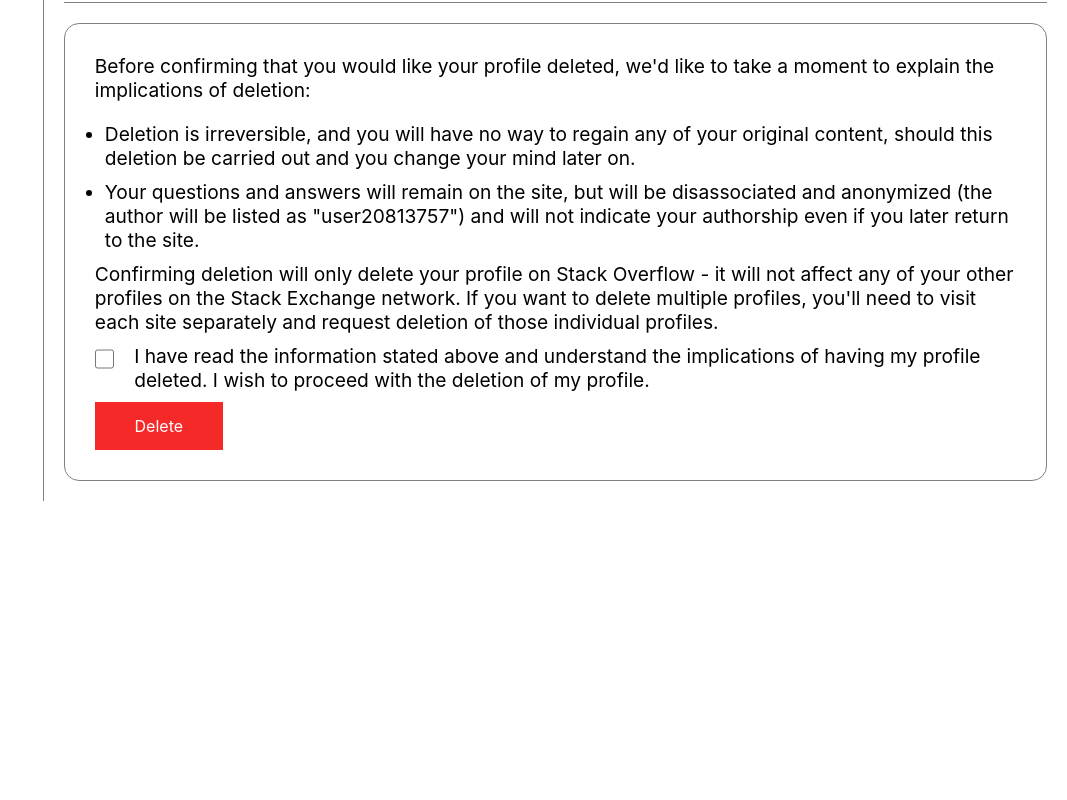
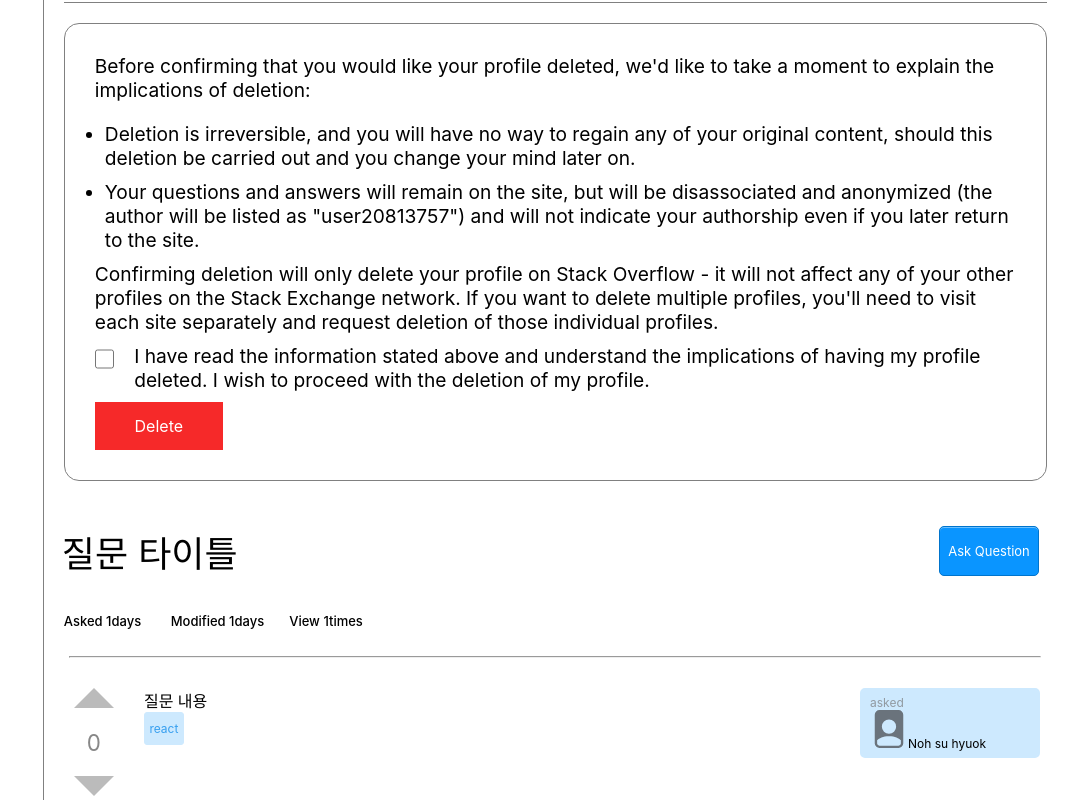
Before and after one commit to codestates-seb/seb41_pre_022, a React (Create React App) app in the folder client/: page /mypage in a window 1280 px wide. Shown: the part 1035-1835 px from the top of the page, without its empty margins (213-1280 px from the left). Before the commit the page ends 1536 px from the top, so only its background shows below. Built offline with nearby package versions, Linux system fonts and the light colour scheme.

Commit message:
Question 작업

```diff
--- a/client/package.json
+++ b/client/package.json
@@ -10,6 +10,7 @@
     "@fortawesome/free-regular-svg-icons": "^6.2.1",
     "@fortawesome/free-solid-svg-icons": "^6.2.1",
     "@fortawesome/react-fontawesome": "^0.2.0",
+    "@react-icons/all-files": "^4.1.0",
     "@testing-library/jest-dom": "^5.16.5",
     "@testing-library/react": "^13.4.0",
     "@testing-library/user-event": "^13.5.0",
--- a/client/src/App.js
+++ b/client/src/App.js
@@ -1,13 +1,14 @@
-import React, {useState, useEffect} from 'react';
-import {Routes, Route} from 'react-router-dom';
-import Header from './component/Header';
-import Main from './page/Main';
-import Login from './page/Login';
-import SignUp from './page/SignUp';
-import MyPage from './page/MyPage';
-import './App.css';
-import SideMenu from './component/SideMenu';
-import { useLocation } from 'react-router-dom';
+import React, { useState, useEffect } from "react";
+import { Routes, Route } from "react-router-dom";
+import Header from "./component/Header";
+import Main from "./page/Main";
+import Login from "./page/Login";
+import SignUp from "./page/SignUp";
+import MyPage from "./page/MyPage";
+import "./App.css";
+import SideMenu from "./component/SideMenu";
+import { useLocation } from "react-router-dom";
+import Question from "./page/Question";
 
 function App() {
   //현 주소에 대한 path를 반환합니다.
@@ -31,11 +32,14 @@ function App() {
       <Header></Header>
       <section className="main-container">
         {/* path가 login 이거나 signup일때 사이드바 숨기기 */}
-      {path !== '/login' && path !== '/signup'?
+        {path !== "/login" && path !== "/signup" ? (
           <section className="side-menu-section">
             <SideMenu path={path}></SideMenu>
-      </section> : <></>
-      }
+          </section>
+        ) : (
+          <></>
+        )}
+
         <section className="main-view-section">
           <Routes>
             <Route path="*" element={<Main />}></Route>
@@ -43,6 +47,7 @@ function App() {
             <Route path="/signup" element={<SignUp />}></Route>
             <Route path="/mypage" element={<MyPage />}></Route>
           </Routes>
+          <Question />
         </section>
       </section>
     </div>
--- a/client/src/page/Question.jsx
+++ b/client/src/page/Question.jsx
@@ -1,8 +1,214 @@
-import React from 'react'
+import React, { useEffect, useState } from 'react'
+import styled from 'styled-components'
+import { Dummy } from '../static/DummyDate/DummyDate'
+import { BsFilePersonFill } from "react-icons/bs";
+
+export const QuestionTitle = styled.div`
+  width: 100%;
+  height: 100px;
+
+  font-size: 36px;
+  align-items: center;
+  display: flex;
+  justify-content: space-between;
+
+  li{
+    margin-left: 18px;
+  }
+`
+export const AskButton = styled.button`
+  background-color: hsl(206, 100%, 52%);
+  color: #fff;
+  border:1px solid hsl(206, 100%, 40%);
+  width: 100px;
+  height: 50px;
+  margin-right: 28px;
+  border-radius: 5px;
+  box-shadow: inset 0 1px 0 0 hsl(0deg 0% 100% / 40%);
+  font-size: 13px;
+  cursor: pointer;
+  &:hover {
+    background-color: hsl(209, 100%, 37.5%);
+  }
+`
+export const QuestionBody = styled.div`
+  width: 100%;
+  height: 40px;
+  display: flex;
+  align-items: center;
+
+span {
+  margin-left: 15px;
+  padding: 5px;
+  justify-content: center;
+  align-items: center;
+  font-size: 13px;
+  font-weight: 500;
+
+}
+`
+const HrLine = styled.hr`
+  width: 95%;
+  height: 1px;
+  background-color: black;
+  margin-top: 15px;
+  margin-left : auto;
+  margin-right : auto;
+`
+const Menu = styled.div`
+  width: 50px;
+  height: 100%;
+  margin-left: 30px;
+
+`
+const QuestionBar = styled.div`
+  display: flex;
+
+`
+const MenuButton = styled.button`
+  border: 0;
+  background: none;
+  font-size: 2rem;
+  color: #888;
+  text-align: center;
+  padding: 0;
+  cursor: pointer;
+`
+const MenuItem = styled.div`
+  text-align: center;
+  width: 40px;
+  padding: 5px 0 7px;
+  font-size: 1.4rem;
+  line-height: 1.4rem;
+  color: #888;
+ margin-top: 15px;
+ margin-bottom: 15px;
+
+`
+const DownButton = styled.div`
+  width: 0;
+  height: 0;
+  border-left: 20px solid transparent;
+  border-right: 20px solid transparent;
+  border-top: 20px solid #bbb;
+
+
+`
+const UpButton = styled.div`
+  width: 0;
+  height: 0;
+  border-left: 20px solid transparent;
+  border-right: 20px solid transparent;
+  border-bottom: 20px solid #bbb;
+  margin-top: 30px;
+`
+const LanguageButton = styled.button`
+  width: 40px;
+  height: 33px;
+  background-color: hsl(206, 96%, 90%);
+  border: 1px solid hsl(206, 96%, 90%);
+  border-radius: 3px;
+  font-size: 12px;
+  color:hsl(206, 85%, 57.5%);
+  cursor: pointer;
+  &:hover {
+    background-color: hsl(206, 93%, 83.5%);
+  }
+`
+const QuestionDiv = styled.div`
+  margin: 30px 0 0 25px;
+  width: 100%;
+  height: 100%;
+
+  .liName {
+    width:180px;
+    height: 70px;
+    border-radius: 5px;
+    background-color: hsl(206, 96%, 90%);
+    border: 2px solid hsl(206, 96%, 90%);
+    float: right;
+
+    margin-right: 27px;
+    display: flex;
+
+
+    span {
+      font-size: 12px;
+      margin-top: 5px;
+      margin-left: 8px;
+
+      color: hsl(210, 8%, 60%);
+      align-items:center ;
+
+    }
+    a{
+      text-align: center;
+    }
+}
+`
 
 function Question() {
+  const [upDown, setUpDown] = useState(0)
+
+  // useEffect (() => {
+  //   QuestionDate()
+  // },[] )
+
+  // const QuestionDate = () => {
+  //   let now = new Date();
+  //   let nowMonth = now.getMonth();
+  //   let nowDate = now.getDate()
+  //   let Date = `${nowMonth ,nowDate}`
+
+  // }
+
   return (
-    <div>Question</div>
+    <div>
+      <div>
+        <QuestionTitle>
+          <ul>
+            {Dummy.data.map((data) => (
+              <li key={data.id}>{data.title}</li>
+            ))}
+          </ul>
+        <AskButton>Ask Question</AskButton>
+        </QuestionTitle>
+      </div>
+      <div>
+        <QuestionBody>
+        <span>Asked {`1days`}</span>&nbsp;
+        <span>Modified {'1days'}</span>
+        <span>View {'1times'}</span>
+        </QuestionBody>
+      </div>
+      <HrLine />
+      <QuestionBar>
+
+        <Menu>
+           <MenuButton onClick={() => setUpDown(upDown +1)}><UpButton /></MenuButton>
+           <MenuItem>{upDown}</MenuItem>
+           <MenuButton onClick={() => setUpDown(upDown - 1)}><DownButton /></MenuButton>
+        </Menu>
+        <QuestionDiv>
+          <ul>
+
+            {Dummy.data.map((data) => (
+              <li key={data.id}>{data.content} <li className="liName"key={data.id}>
+                <span>asked  <br/>
+                  <BsFilePersonFill size="38px" color='hsl(210, 8%, 45%)'/>
+                 <a href='?'>{data.name}</a>
+                </span>
+                 </li></li>
+
+              ))}
+
+              <LanguageButton>react</LanguageButton>
+          </ul>
+        </QuestionDiv>
+      </QuestionBar>
+
+
+    </div>
   )
 }
 
--- /dev/null
+++ b/client/src/static/DummyDate/DummyDate.jsx
@@ -0,0 +1,17 @@
+import Question from "../../page/Question"
+
+
+
+export const Dummy = {
+    data: [{
+        'id': 1,
+        "email": 'shtngur10@Naver,com',
+        "title": "질문 타이틀",
+        "content": "질문 내용 ",
+        "name":"Noh su hyuok"
+    },
+
+
+]
+
+}
```
Also changed, not shown: 1 other file (tests, documents, lock files or other folders). Lines whose indentation alone changed are shown as unchanged.
